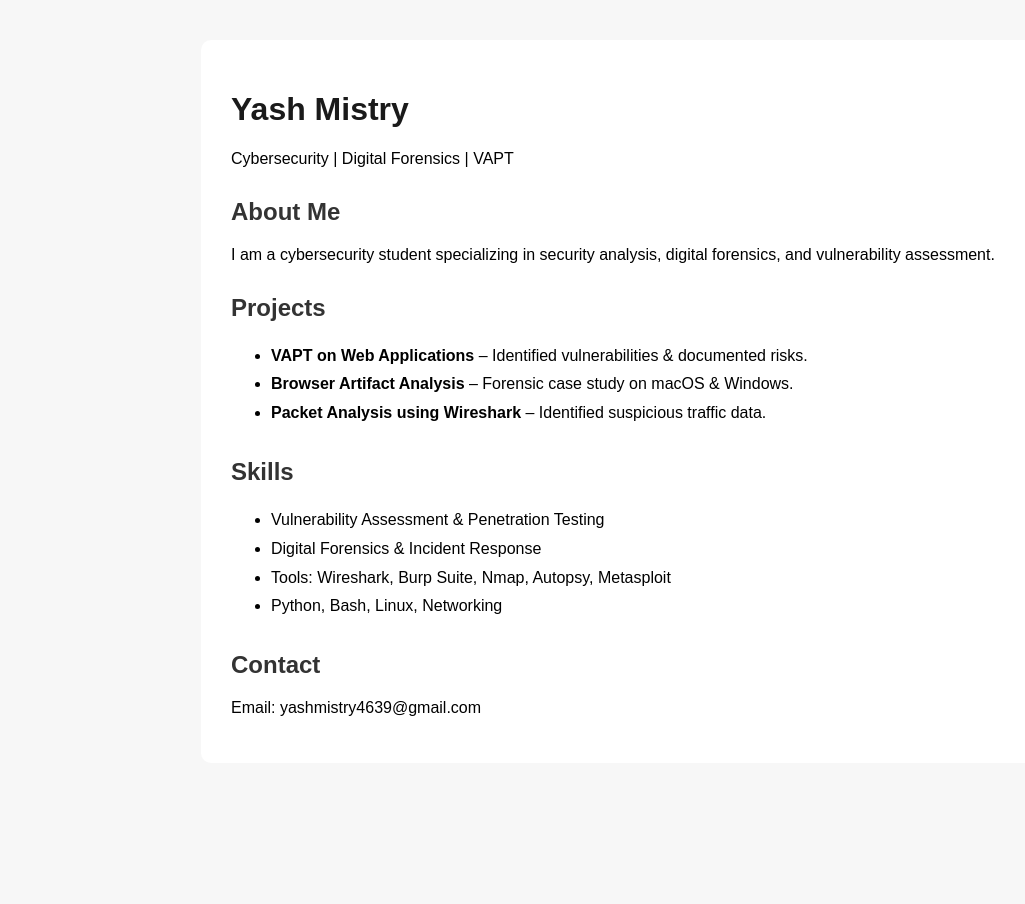
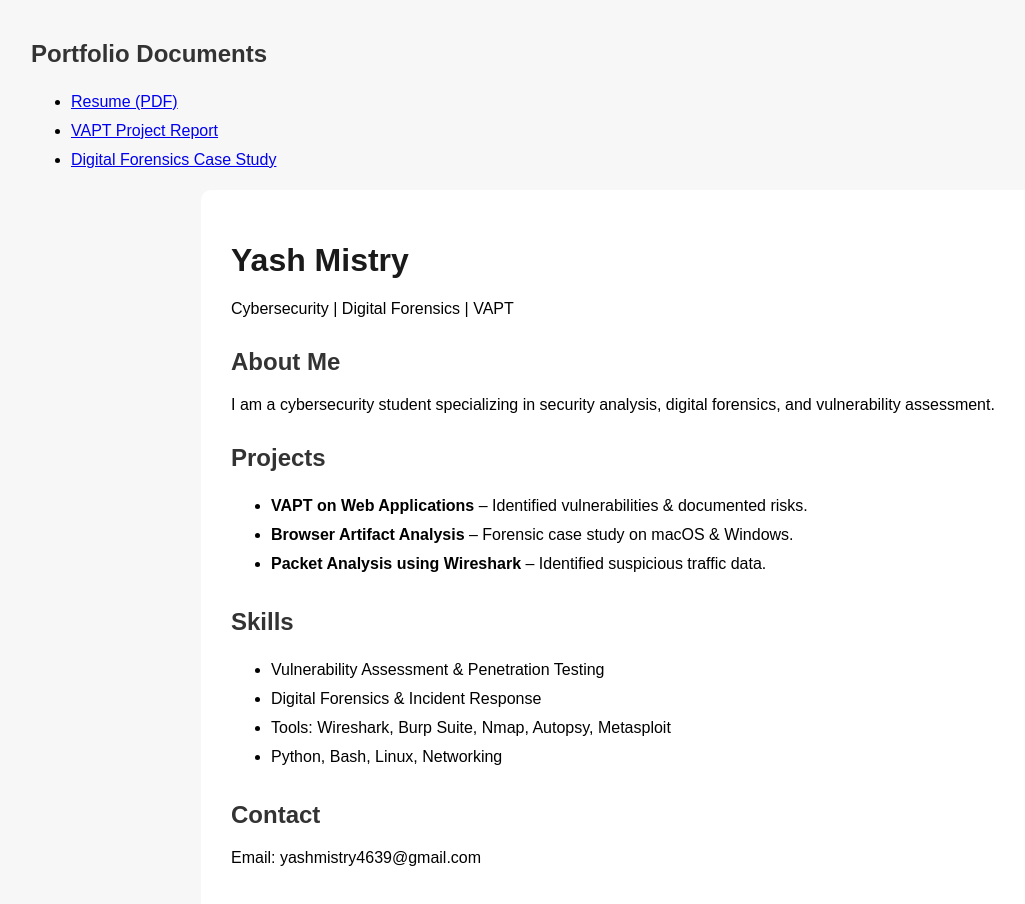
Before and after one commit to A2S3N8L/a2s3n8l.github.io, a plain HTML site: page index.html in a window 1280 px wide. Shown: the whole page, without its empty margins (9-1034 px from the left). Before the commit the page ends 803 px from the top, so only its background shows below. Drawn offline with Linux system fonts and the light colour scheme.

Commit message:
Include portfolio documents in index.html
Added a section for portfolio documents with links to the resume and project reports.

```diff
--- a/index.html
+++ b/index.html
@@ -9,6 +9,24 @@
         h2 { color: #333; margin-top: 30px; }
         ul { line-height: 1.8; }
     </style>
+    <h2>Portfolio Documents</h2>
+<ul>
+  <li>
+    <a href="pdf/Resume_Yash_Mistry.pdf" target="_blank">
+      Resume (PDF)
+    </a>
+  </li>
+  <li>
+    <a href="pdf/VAPT_Report.pdf" target="_blank">
+      VAPT Project Report
+    </a>
+  </li>
+  <li>
+    <a href="pdf/Forensics_Case_Study.pdf" target="_blank">
+      Digital Forensics Case Study
+    </a>
+  </li>
+</ul>
 </head>
 <body>
 <div class="container">
```
